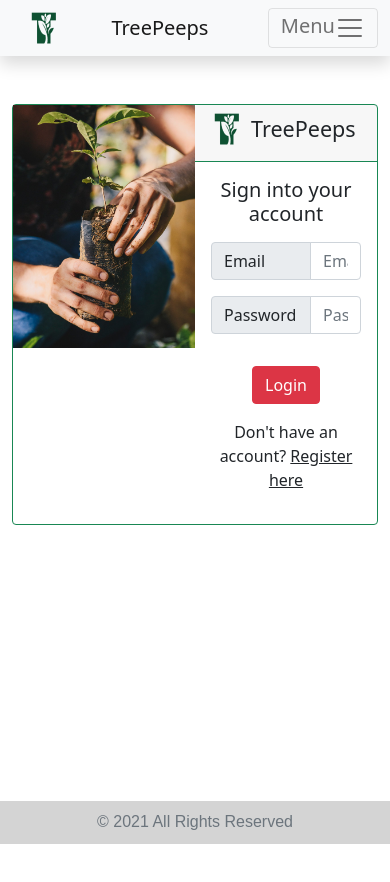
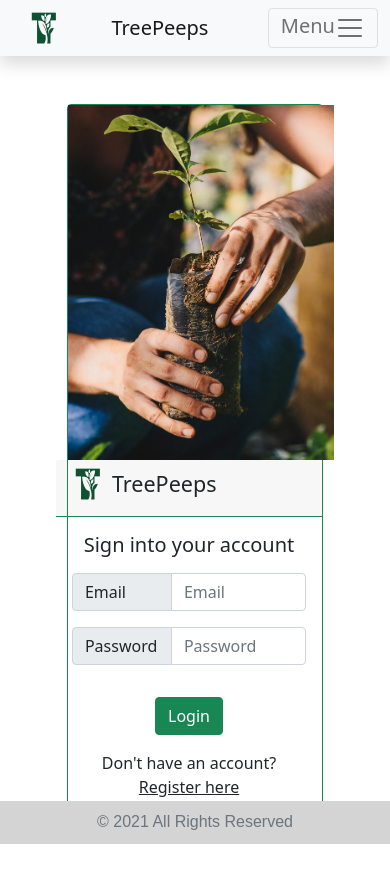
Before and after one commit to ClaireMDavies/TreePeeps, a React (Create React App) app in the folder client/: page /login in a window 390 px wide. Shown: the top 882 px of the page. Before the commit the page ends 844 px from the top, so only its background shows below. Built offline with nearby package versions, Linux system fonts and the light colour scheme; what react-dotenv would draw is missing.

Commit message:
Fixing styling and responsiveness

```diff
--- a/client/src/pages/Login.js
+++ b/client/src/pages/Login.js
@@ -1,45 +1,28 @@
 import React from "react";
 import { useState } from "react";
-import { Container, Row, Col, Card, CardBody, CardHeader, Form, Input, Button } from 'reactstrap';
+import { Container, Card, CardBody, CardHeader, Form, Input, Button } from 'reactstrap';
 import Navbar from "../components/NavbarTreePeeps";
 import loginImg from '../images/login-img.jpg';
 import NavItem from "../components/NavItem";
 import Footer from "../components/Footer";
 import API from "../utils/API";
 import { Link } from "react-router-dom";
-import {toast } from 'react-toastify';
+import { toast } from 'react-toastify';
 
-
-
-const styles = {
-    cardStyle: {
-        width: '70%',
-        padding: 0
-    },
-    cardSpan: {
-        display: "inline - block",
-        width: "100px"
-    },
-
-
-};
 
 function Login(props) {
     const loginFailureNotification = () => toast("There was an error with your login please try again");
     const [username, setUsername] = useState("");
     const [password, setPassword] = useState("");
 
-    function signIn()
-    {
+    function signIn() {
         API.login(username, password)
             .then(response => {
-            if (response.data.userId)
-            {
+                if (response.data.userId) {
                     localStorage.setItem("userId", response.data.userId);
                     props.history.push("/dashboard");
                 }
-            else
-            {
+                else {
                     loginFailureNotification();
                 }
             });
@@ -103,33 +86,33 @@ function Login(props) {
             </Navbar>
             {/* Login Card */}
             <Container className="d-flex justify-content-center mb-3 mt-5">
-                <Card className="border-success p-0" >
-                    <Row>
-                        <Col xs="6" className='pe-0'>
+                <Card className="border-success" style={{width:'70%'}}>
+                    <div className="row no-gutters">
+                        <div className="col-md-5 pe-0">
                             <img className="img-fluid" src={loginImg} alt="login" />
-                        </Col>
-                        <Col xs="6" className='ps-0'>
+                        </div>
+                        <div className="col-md-7 ps-0">
                             <CardHeader className="border-success" >  <img className='pe-2 pb-2' src='../../favicon-32x32.png' alt='icon'></img>
                                 <span className="fs-4">TreePeeps</span></CardHeader>
                             <CardBody>
                                 <h5 className="text-center mb-3">Sign into your account</h5>
                                 <Form>
                                     <div className="input-group mb-3">
-                                        <span className="input-group-text" style={styles.cardSpan} >Email  </span>
+                                        <span className="input-group-text" style={{ width: '100px' }}>Email  </span>
                                         <Input type="email" className="form-control" placeholder="Email" aria-label="Email" onChange={e => setUsername(e.target.value)} />
                                     </div>
                                     <div className="input-group mb-3">
-                                        <span className="input-group-text" style={styles.cardSpan} >Password </span>
+                                        <span className="input-group-text" style={{ width: '100px' }} >Password </span>
                                         <Input type="password" className="form-control" placeholder="Password" aria-label="Password" onChange={e => setPassword(e.target.value)} />
                                     </div>
                                 </Form>
                                 <div className="text-center">
-                                    <Button className="mt-3" type="submit" color="danger" onClick={signIn}>Login</Button>
+                                    <Button className="mt-3" type="submit" color="success" onClick={signIn}>Login</Button>
                                 </div>
                                 <p className="mt-3 text-center">Don't have an account? <Link className="text-reset" to="/signup">Register here</Link></p>
                             </CardBody>
-                        </Col>
-                    </Row>
+                        </div>
+                    </div>
                 </Card>
             </Container>
             <Footer />
```
Lines whose indentation alone changed are shown as unchanged.
